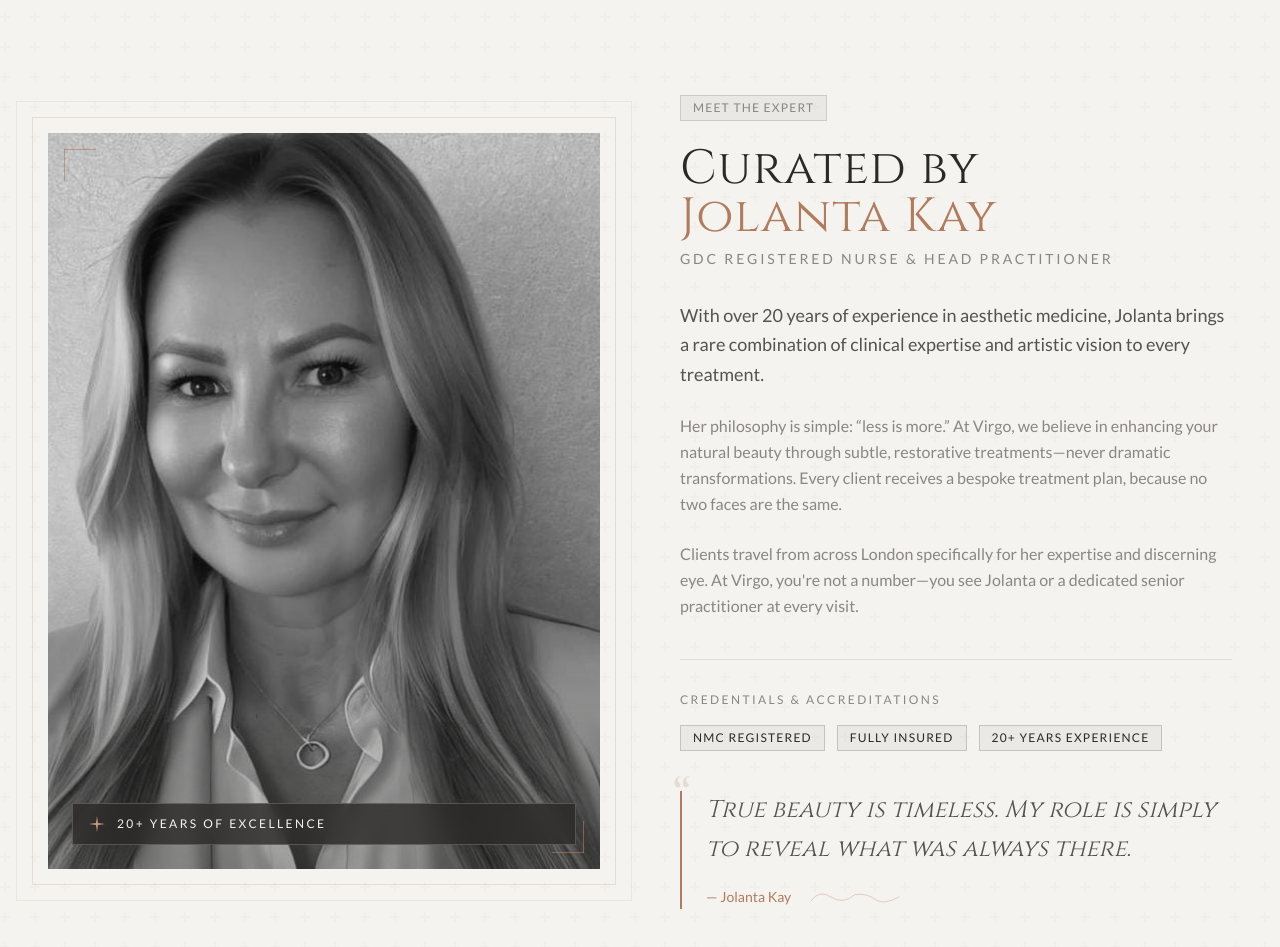
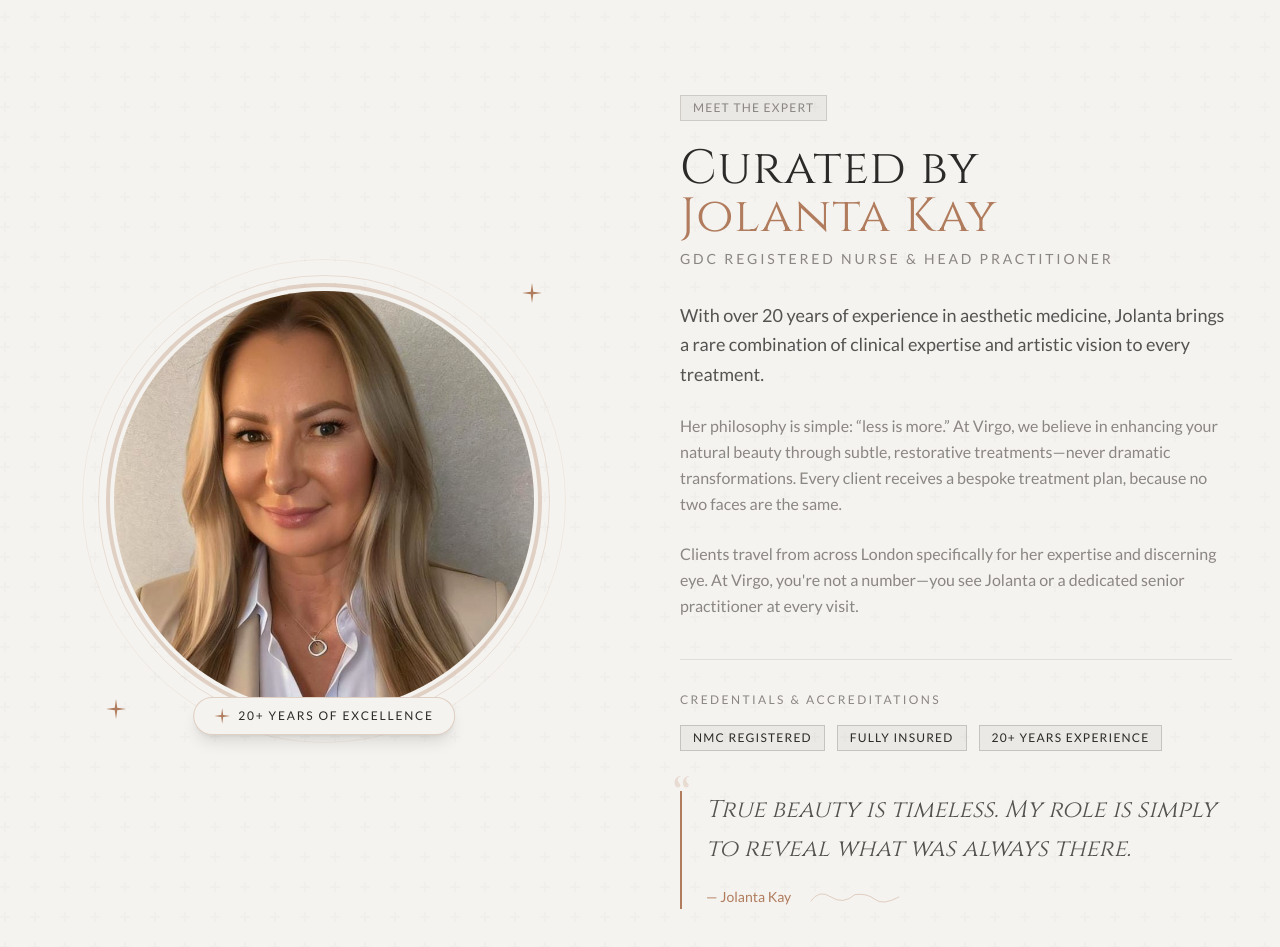
Before and after one commit to michalkay-pixel/Virgo, a Next.js app: page / in a window 1280 px wide. Shown: the part 1940-2887 px from the top of the page. Built offline with nearby package versions, Linux system fonts and the light colour scheme.

Commit message:
Update Jolanta's photo: full color circular design with brand accents

```diff
--- a/src/components/sections/ExpertProfile.tsx
+++ b/src/components/sections/ExpertProfile.tsx
@@ -21,64 +21,59 @@ export function ExpertProfile() {
 
       <Container>
         <div className="grid items-center gap-12 lg:grid-cols-2 lg:gap-20">
-          {/* Image Column with Editorial Frame */}
+          {/* Image Column with Circular Frame */}
           <motion.div
             initial={{ opacity: 0, x: -50 }}
             whileInView={{ opacity: 1, x: 0 }}
             viewport={{ once: true, margin: "-100px" }}
             transition={{ duration: 0.8 }}
-            className="relative"
+            className="relative flex items-center justify-center"
           >
-            {/* Editorial frame structure */}
+            {/* Circular frame structure */}
             <div className="relative">
-              {/* Outer decorative frame */}
-              <div className="absolute -inset-4 border border-copper/20" />
-              <div className="absolute -inset-8 border border-copper/10" />
+              {/* Outer decorative rings */}
+              <div className="absolute -inset-4 rounded-full border border-copper/20" />
+              <div className="absolute -inset-8 rounded-full border border-copper/10" />
 
-              {/* Main Image Container */}
-              <div className="relative aspect-[3/4] overflow-hidden">
-                {/* Main Image */}
+              {/* Decorative corner diamonds */}
+              <div className="absolute -right-2 -top-2 z-10">
+                <DiamondStar className="h-5 w-5 text-copper" />
+              </div>
+              <div className="absolute -bottom-2 -left-2 z-10">
+                <DiamondStar className="h-5 w-5 text-copper" />
+              </div>
+
+              {/* Main Circular Image Container */}
+              <div className="relative h-72 w-72 overflow-hidden rounded-full ring-4 ring-copper/30 ring-offset-4 ring-offset-cream md:h-96 md:w-96 lg:h-[420px] lg:w-[420px]">
+                {/* Main Image - Full Color */}
                 <Image
                   src="/images/jolanta-kay.jpg"
                   alt="Jolanta Kay - Head Practitioner at Virgo Laser Clinic"
                   fill
-                  className="object-cover grayscale transition-all duration-700 hover:grayscale-[50%]"
-                  sizes="(max-width: 1024px) 100vw, 50vw"
+                  className="object-cover object-top transition-transform duration-700 hover:scale-105"
+                  sizes="(max-width: 768px) 288px, (max-width: 1024px) 384px, 420px"
                   priority
                 />
 
-                {/* Copper tint overlay on hover */}
-                <div className="absolute inset-0 bg-copper/0 transition-colors duration-500 hover:bg-copper/10" />
-
-                {/* Bottom gradient overlay */}
-                <div className="absolute inset-0 bg-gradient-to-t from-charcoal/40 via-transparent to-transparent" />
-
-                {/* Corner accents */}
-                <div className="absolute left-4 top-4 h-8 w-8">
-                  <div className="absolute left-0 top-0 h-full w-px bg-copper/60" />
-                  <div className="absolute left-0 top-0 h-px w-full bg-copper/60" />
-                </div>
-                <div className="absolute bottom-4 right-4 h-8 w-8">
-                  <div className="absolute bottom-0 right-0 h-full w-px bg-copper/60" />
-                  <div className="absolute bottom-0 right-0 h-px w-full bg-copper/60" />
+                {/* Subtle warm overlay for brand cohesion */}
+                <div className="absolute inset-0 bg-gradient-to-b from-copper/5 via-transparent to-copper/10" />
               </div>
 
-                {/* Experience badge overlay */}
+              {/* Experience badge below circle */}
               <motion.div
                 initial={{ opacity: 0, y: 20 }}
                 whileInView={{ opacity: 1, y: 0 }}
                 viewport={{ once: true }}
                 transition={{ delay: 0.5, duration: 0.5 }}
-                  className="absolute bottom-6 left-6 right-6"
+                className="absolute -bottom-6 left-1/2 -translate-x-1/2"
               >
-                  <div className="flex items-center gap-3 border border-cream/20 bg-charcoal/80 px-4 py-3 backdrop-blur-sm">
-                    <DiamondStar className="h-4 w-4 text-copper-light" />
-                    <span className="font-body text-xs uppercase tracking-[0.2em] text-cream">
+                <div className="flex items-center gap-2 whitespace-nowrap rounded-full border border-copper/30 bg-cream px-5 py-2.5 shadow-lg">
+                  <DiamondStar className="h-4 w-4 text-copper" />
+                  <span className="font-body text-xs uppercase tracking-[0.15em] text-charcoal">
                     20+ Years of Excellence
                   </span>
                 </div>
               </motion.div>
-              </div>
             </div>
           </motion.div>
 
```
Lines whose indentation alone changed are shown as unchanged.
